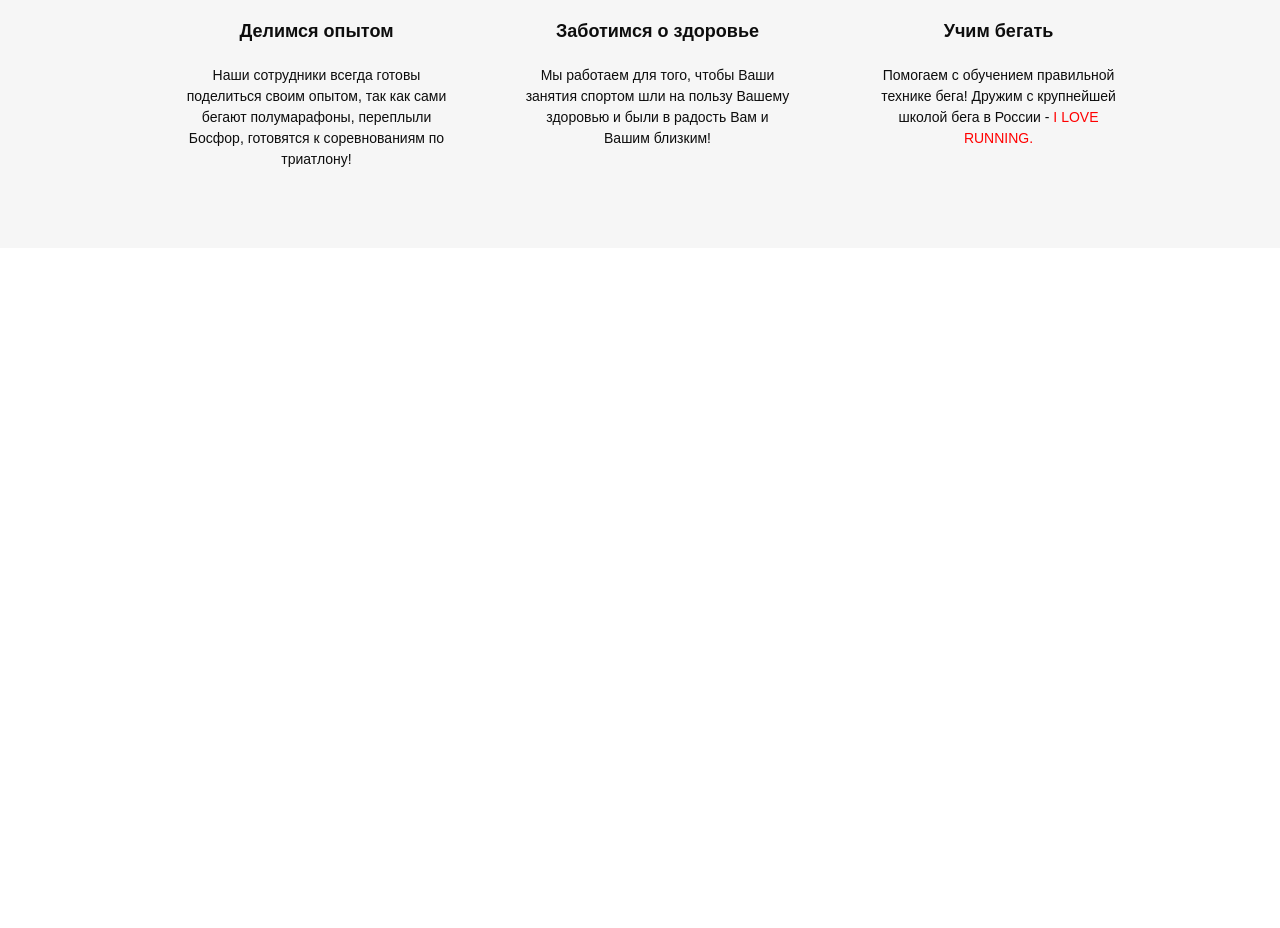
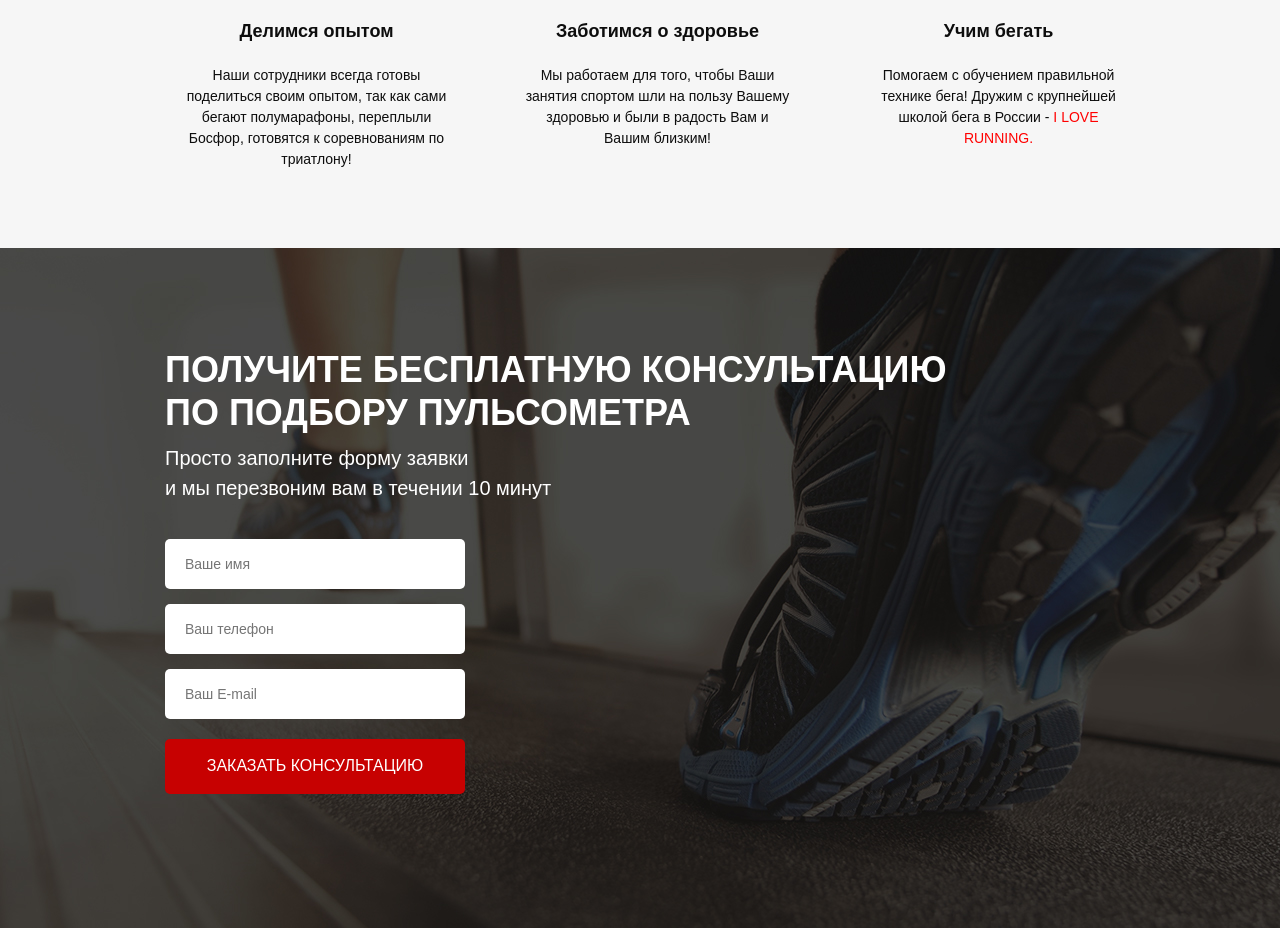
Before and after one commit to Whatislovetrade/practic, a website: page src/index.html in a window 1280 px wide. Shown: the part 907-1835 px from the top of the page. Before the commit the page ends 1155 px from the top, so only its background shows below. Drawn offline with Linux system fonts and the light colour scheme.

Commit message:
add section consultation and input

```diff
--- a/src/index.html
+++ b/src/index.html
@@ -114,17 +114,29 @@
 
                 </div>
             </div>
+        </div>
+    </div>
+
+    <div class="consultation">
+        <div class="container">
+            <h2 class="title title_left">
+                Получите бесплатную консультацию<br>
+                по подбору пульсометра
+            </h2>
+
+            <div class="consultation__desr">
+                Просто заполните форму заявки<br>
+                и мы перезвоним вам в течении 10 минут
+            </div>
+
+            <form class="feed-form" action="#">
+                <input name="name" required type="text" placeholder="Ваше имя">
+                <input name="phone" required type="tel" placeholder="Ваш телефон">
+                <input name="email" required type="email" placeholder="Ваш E-mail">
 
 
-
-
-
-
-
-
-
-
-
+                <button class="button button_submit">заказать кОНСУЛЬТАЦИЮ</button>
+            </form>
         </div>
     </div>
 
--- a/src/sass/base/_mixins.scss
+++ b/src/sass/base/_mixins.scss
@@ -17,14 +17,14 @@
     }
 }
 
+@mixin mobile-m {
+    @media(max-width: 460px) {
+        @content;
+    }
+}
+
 @mixin mobile-s {
     @media(max-width: 400px) {
         @content;
     }
 }
-
-@mixin mobile-m {
-    @media(max-width: 460px) {
-        @content;
-    }
-}
--- a/src/sass/blocks/_buttons.scss
+++ b/src/sass/blocks/_buttons.scss
@@ -10,10 +10,12 @@
     height: 32px;
     border-radius: 5px;
     border: none;
+
     @include mobile() {
         font-size: clamp(9px, 0.348rem + 1.07vw, 12px);
         width: clamp(100px, 2.464rem + 18.93vw, 153px);
     }
+
     &_main {
         width: clamp(200px, 9.379rem + 15.61vw, 303px);
         height: 54px;
@@ -21,4 +23,11 @@
         margin-top: 66px;
     }
 
+
+    &_submit {
+        font-size: 16px;
+        width: 100%;
+        height: 55px;
+        color: #fff;
+    }
 }
--- /dev/null
+++ b/src/sass/blocks/_consultation.scss
@@ -0,0 +1,10 @@
+.consultation {
+    min-height: 680px;
+    padding: 100px 0 92px 0;
+    background: url('../../img/consult/bg2.png') center (center/cover) no-repeat;
+    &__desr {
+        font-weight: 500;
+        font-size: 20px;
+        color: #fff;
+    }
+}
--- /dev/null
+++ b/src/sass/blocks/_forms.scss
@@ -0,0 +1,22 @@
+.feed-form {
+    width: 300px;
+    margin-top: 36px;
+    display: flex;
+    flex-direction: column;
+    input {
+        height: 50px;
+        border-radius: 5px;
+        background-color: #fff;
+        margin-bottom: 15px;
+        border: none;
+        padding: 0 20px;
+
+        font-weight: 300;
+        font-size: 14px;
+        color: #4b4b4b;
+
+        &:nth-last-child(2) {
+            margin-bottom: 20px;
+        }
+    }
+}
--- /dev/null
+++ b/src/sass/blocks/_titles.scss
@@ -0,0 +1,12 @@
+.title  {
+    color: #0d0d0d;
+    font-size: 30px;
+    font-weight: 700;
+    text-align: center;
+    text-transform: uppercase;
+    &_left {
+        font-size: 36px;
+        color: #fff;
+        text-align: left;
+    }
+}
--- a/src/sass/style.scss
+++ b/src/sass/style.scss
@@ -10,5 +10,6 @@
 @import 'blocks/header';
 @import 'blocks/buttons';
 @import 'blocks/advantages';
-
-//Media
+@import 'blocks/consultation';
+@import 'blocks/titles';
+@import 'blocks/forms';
```
Also changed, not shown: src/css/style.min.css.
